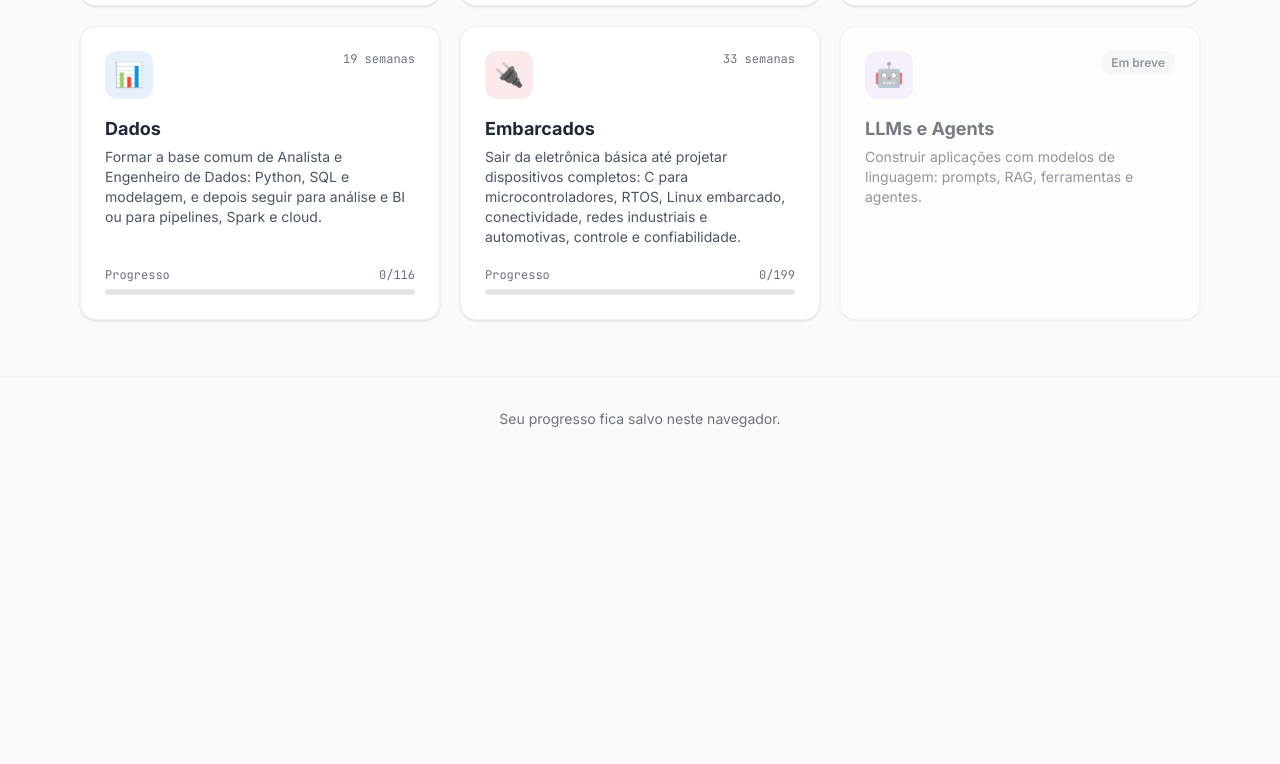
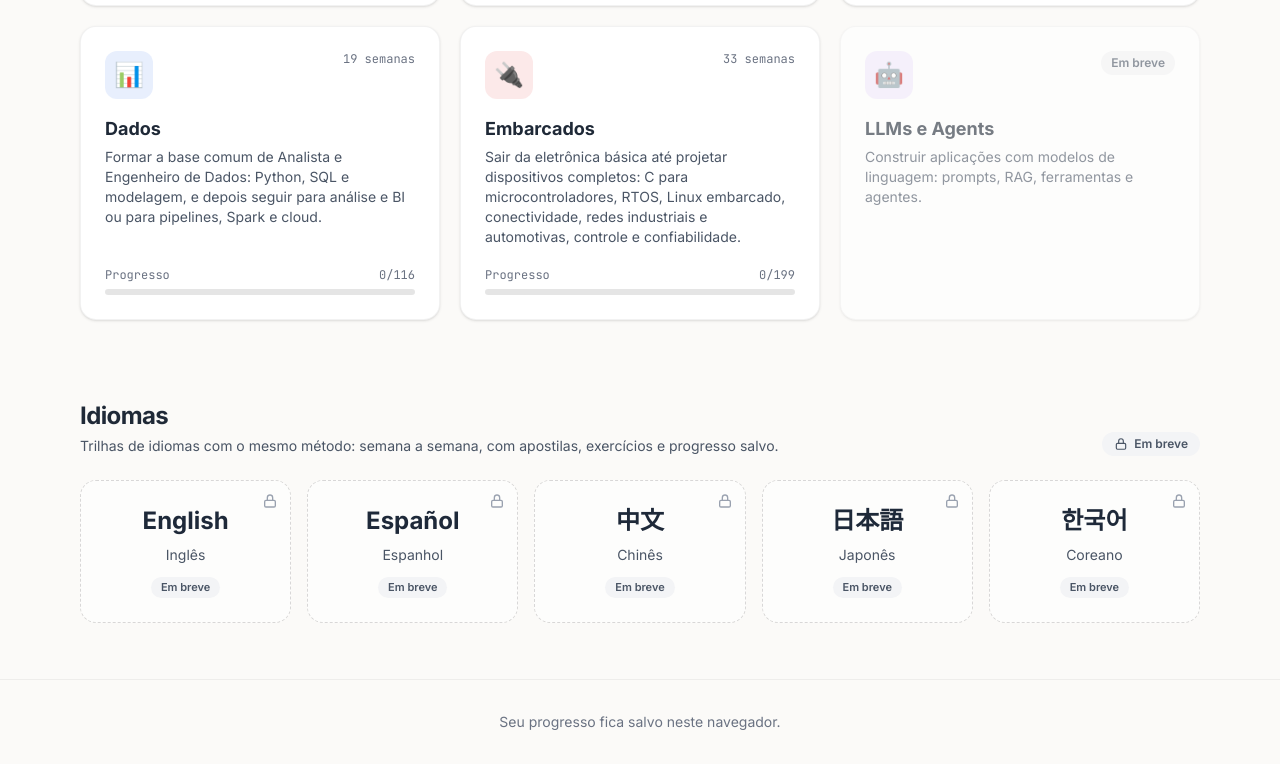
Before and after one commit to eebagabe/roadmap, a React (Vite) app: page / in a window 1280 px wide. Shown: the part 1029-1793 px from the top of the page. Before the commit the page ends 1490 px from the top, so only its background shows below. Built offline with nearby package versions, Linux system fonts and the light colour scheme.

Commit message:
feat: add coming-soon languages section

```diff
--- /dev/null
+++ b/src/components/Idiomas.tsx
@@ -0,0 +1,45 @@
+import { Cadeado } from './Cadeado'
+
+const IDIOMAS = [
+  { nome: 'Inglês', nativo: 'English' },
+  { nome: 'Espanhol', nativo: 'Español' },
+  { nome: 'Chinês', nativo: '中文' },
+  { nome: 'Japonês', nativo: '日本語' },
+  { nome: 'Coreano', nativo: '한국어' },
+]
+
+export function Idiomas() {
+  return (
+    <section id="idiomas" className="mt-20 scroll-mt-24">
+      <div className="flex flex-wrap items-end justify-between gap-3">
+        <div>
+          <h2 className="text-2xl font-bold tracking-tight">Idiomas</h2>
+          <p className="mt-1 text-sm text-gray-600 dark:text-gray-400">
+            Trilhas de idiomas com o mesmo método: semana a semana, com apostilas, exercícios e progresso salvo.
+          </p>
+        </div>
+        <span className="inline-flex items-center gap-1.5 rounded-full bg-gray-100 px-3 py-1 text-xs font-semibold text-gray-600 dark:bg-white/10 dark:text-gray-300">
+          <Cadeado className="h-3.5 w-3.5" />
+          Em breve
+        </span>
+      </div>
+
+      <ul className="mt-6 grid grid-cols-2 gap-4 sm:grid-cols-3 lg:grid-cols-5">
+        {IDIOMAS.map((i) => (
+          <li
+            key={i.nome}
+            aria-disabled
+            className="relative flex flex-col items-center gap-2 rounded-2xl border border-dashed border-black/15 bg-white/60 px-4 py-6 text-center dark:border-white/15 dark:bg-white/5"
+          >
+            <Cadeado className="absolute top-3 right-3 h-4 w-4 text-gray-400" />
+            <span className="text-2xl font-bold text-gray-800 dark:text-gray-100">{i.nativo}</span>
+            <span className="text-sm text-gray-600 dark:text-gray-400">{i.nome}</span>
+            <span className="mt-1 rounded-full bg-gray-100 px-2.5 py-0.5 text-[11px] font-semibold text-gray-600 dark:bg-white/10 dark:text-gray-300">
+              Em breve
+            </span>
+          </li>
+        ))}
+      </ul>
+    </section>
+  )
+}
--- a/src/pages/HomePage.tsx
+++ b/src/pages/HomePage.tsx
@@ -1,6 +1,7 @@
 import { Link } from 'react-router-dom'
 import { roadmaps } from '../data/roadmaps'
 import { BannerComputacao } from '../components/BannerComputacao'
+import { Idiomas } from '../components/Idiomas'
 import { ProgressBar } from '../components/ProgressBar'
 import { useProgress } from '../lib/progress'
 import { countDone, roadmapTopicKeys, totalWeeks } from '../lib/roadmap'
@@ -70,6 +71,8 @@ export function HomePage() {
           )
         })}
       </section>
+
+      <Idiomas />
     </div>
   )
 }
```
